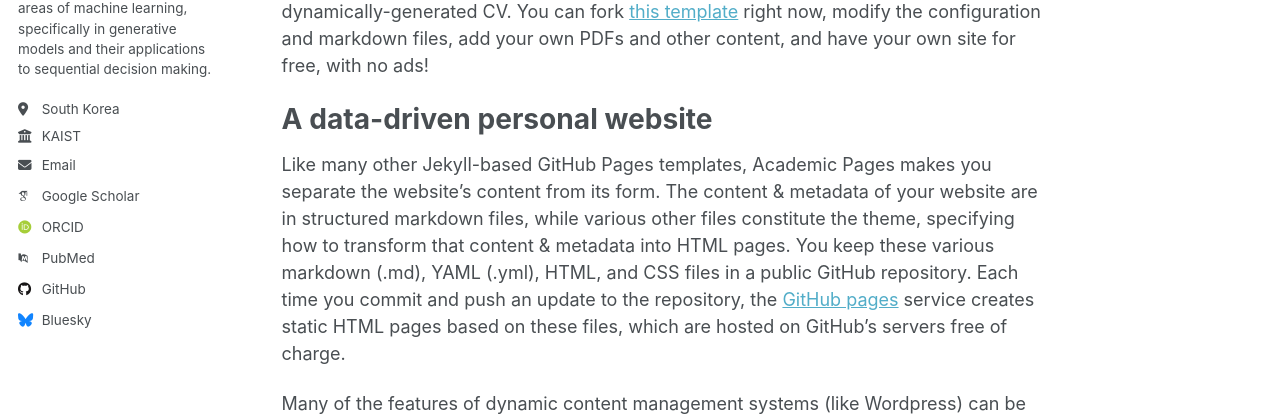
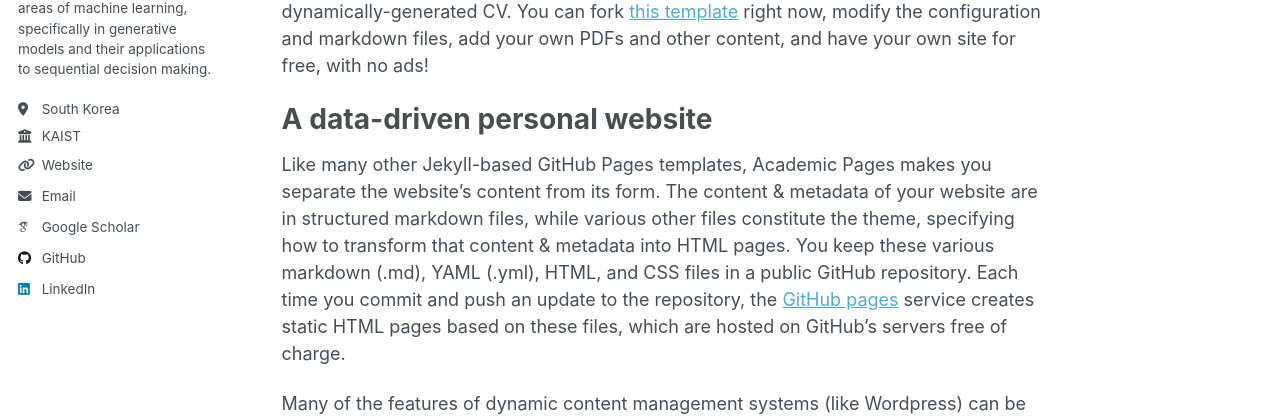
Before and after one commit to umkiyoung/umkiyoung.github.io, a Jekyll site: the page built from _pages/about.md, in a window 1280 px wide. Shown: the part 333-750 px from the top of the page. Built offline with Jekyll 4.4.1, drawn with Linux system fonts in a browser that asks for light colours; some web fonts are replaced; part of the change alters nothing that is shown.

Commit message:
Updated config

```diff
--- a/_config.yml
+++ b/_config.yml
@@ -28,17 +28,17 @@ author:
   bio              : "I am a MS student in the Department of Data Science at the Korea Advanced Institute of Science and Technology (KAIST). My research interests are in the areas of machine learning, specifically in generative models and their applications to sequential decision making."
   location         : "South Korea"
   employer         : "KAIST"
-  uri              : # URL
+  uri              : "http://silab.kaist.ac.kr/"
   email            : "se99an@kaist.ac.kr"
 
   # Academic websites
   academia         : # URL
   arxiv            : # URL - Update with the correct link to your profile
-  googlescholar    : "https://scholar.google.com/citations?user=PS_CX0AAAAAJ"
+  googlescholar    : "https://scholar.google.com/citations?user=H_-o9TQAAAAJ&hl=ko"
   impactstory      : # URL
-  orcid            : "http://orcid.org/yourorcidurl"
+  orcid            : # URL
   semantic         : # URL
-  pubmed           : "https://www.ncbi.nlm.nih.gov/pubmed/?term=john+snow"
+  pubmed           : # URL
   researchgate     : # URL
   scopus           : # URL
 
@@ -46,12 +46,12 @@ author:
   bitbucket        : # Username - Update with your username on the site
   codepen          : # Username
   dribbble         : # Username
-  github           : "academicpages"
+  github           : "umkiyoung"
   kaggle           : # Username
   stackoverflow    : # User number or user number and name (i.e., use "1" or "1/jeff-atwood")
 
   # Social media
-  bluesky          : "bsky.app" # Replace this with you Bluesky username
+  bluesky          : # Username # Replace this with you Bluesky username
   facebook         : # Username
   flickr           : # Username
   foursquare       : # Username
@@ -60,7 +60,7 @@ author:
   keybase          : # Username
   instagram        : # Username
   lastfm           : # Username
-  linkedin         : # Username
+  linkedin         : "kiyoung-om-0000000000"
   mastodon         : # URL
   medium           : # URL
   pinterest        : # Username
```
